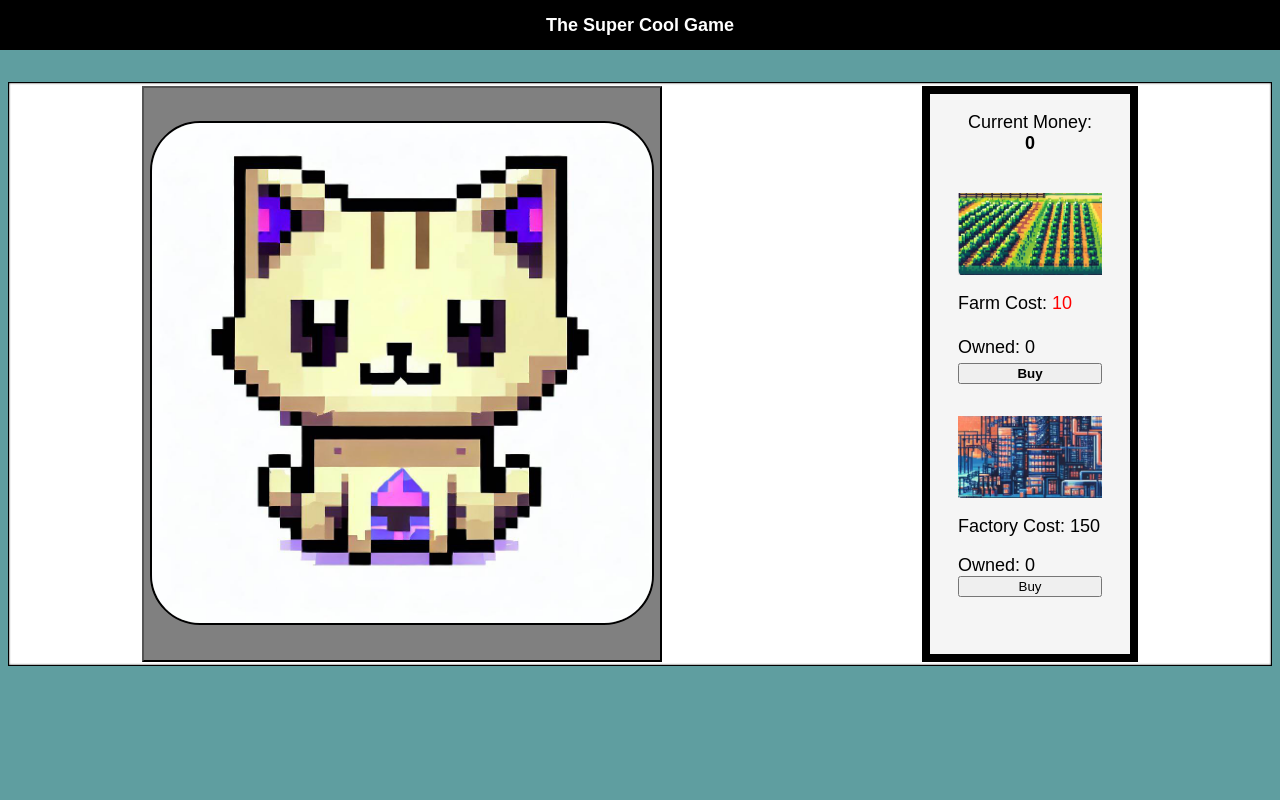
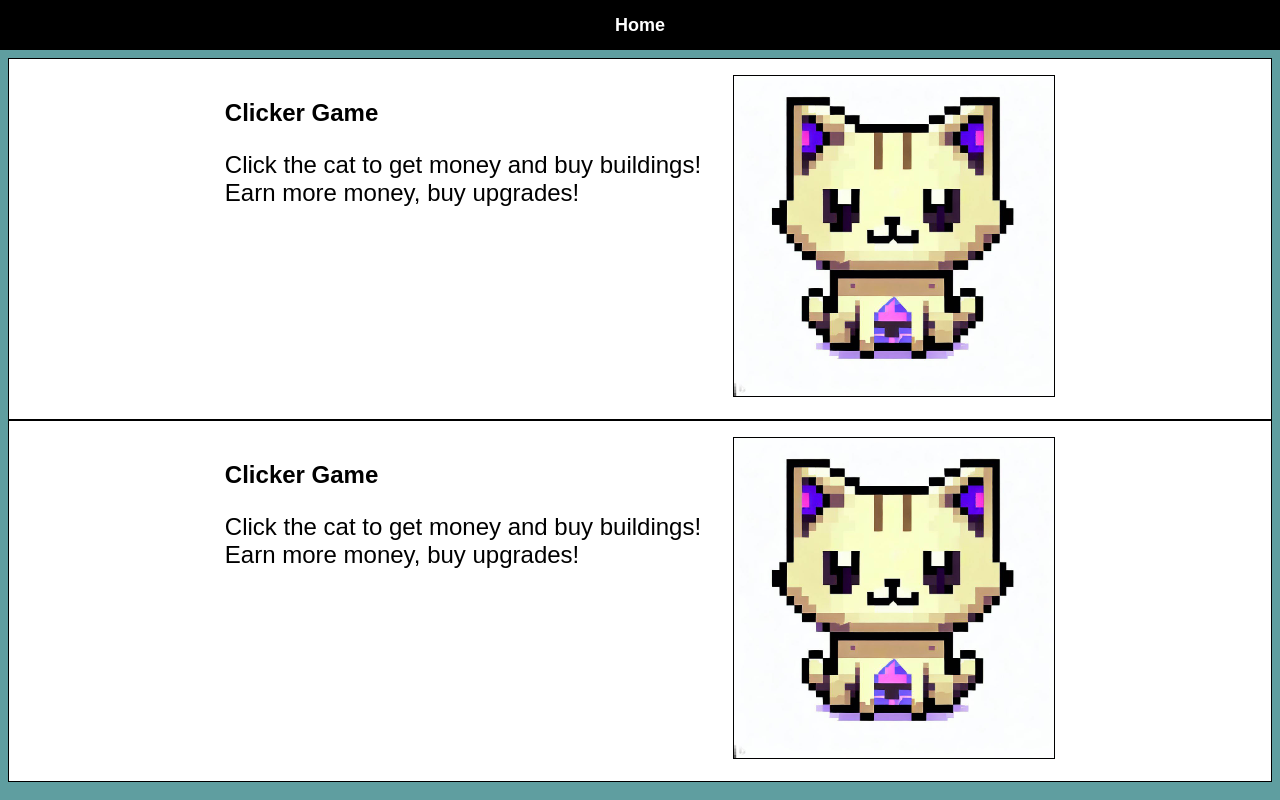
Before and after one commit to JamesSadler-Dev/Game-Website, a Flask app: page / in a window 1280 px wide. Run offline with Flask 3, Linux system fonts and the light colour scheme.

Commit message:
homepage and templating engine upgrade

```diff
--- a/app.py
+++ b/app.py
@@ -5,3 +5,7 @@ app = Flask(__name__)
 @app.route('/')
 def index():
     return render_template("index.html")
+
+@app.route("/clicker")
+def clicker():
+    return render_template("clicker.html")
--- a/static/styles/header.css
+++ b/static/styles/header.css
@@ -1,6 +1,6 @@
 
 .CSS-headerbar{
-    display: grid;
+    display: flex;
     justify-content: center;
     align-items: center;
     background-color: black;
--- /dev/null
+++ b/static/styles/index/body.css
@@ -0,0 +1,32 @@
+.CSS-allgames{
+    display: flex;
+    background-color: white;
+    flex-direction: column;
+    justify-content: center;
+}
+
+.CSS-games{
+    display: flex;
+    justify-content: center;
+    flex-direction:row;
+    font-size: x-large;
+    font-weight: 500;
+    border: 1px black solid;
+}
+
+.CSS-gamedescription{
+    flex-direction: column;
+}
+.CSS-games div{
+    margin: 1rem;
+}
+
+.CSS-games img{
+    height: 20rem;
+    width: 20rem;
+    border: 1px black solid;
+}
+
+#gametitle{
+    font-weight: 600;
+}
--- a/templates/index.html
+++ b/templates/index.html
@@ -1,53 +1,29 @@
-<!DOCTYPE html>
-<html lang="en">
-<head>
-    <meta charset="UTF-8">
-    <meta http-equiv="X-UA-Compatible" content="IE=edge">
-    <meta name="viewport" content="width=device-width, initial-scale=1.0">
-    <link rel="stylesheet" href="./static/styles/general.css">
-    <link rel="stylesheet" href="./static/styles/header.css">
-    <link rel="stylesheet" href="./static/styles/gamewindow.css">
-    <title>CoolClicker</title>
-</head>
-<body>
-    <header>
-        <div class="CSS-headerbar">
-            <a href="google.com">The Super Cool Game</a>
-        </div>
-    </header>
+{% extends "template.html" %}
 
-    <main>
-
-        <div class="CSS-gamewindow">
-            <button class="CSS-clickgamebutton">
-                <img src="./static/OIG (1).jpg" alt="click" class="CSS-catpic">
-            </button>
-
-            <div class="CSS-gamesidebar">
-                <p id="score">Current Money:<br>
-                    <span class="CSS-userscore"id="user-score"></span>
-                </p>
-                <br>
-                <div class="CSS-itembuycontainer">
-                    <img src="/static/farm.png" alt="farm" class="upgradepic">
-                    <p>Farm Cost: <span class="CSS-itemcost">10</span></p>
-                    <span class="CSS-ownedcount">Owned: <span class="JS-farmcount"></span></span>
-                    <button class="CSS-buybutton">Buy</button>
-                </div>
-                <div class="CSS-itembuycontainer">
-                    <img src="/static/Factory.png" alt="factory" class="upgradepic" id="factoryPic">
-                    <p>Factory Cost: <span class="CSS-facitemcost">150</span></p>
-                    <span class="CSS-facownedcount">Owned: <span class="JS-faccount"></span></span>
-                    <button class="CSS-facbuybutton">Buy</button>
-                </div>
-                <br>
-                <p></p>
+{% block styles %}
+ <link rel="stylesheet" href="/static/styles/index/body.css">
+{% endblock %}
+{% block body %}
+    <section class="CSS-allgames">
+        <div class="CSS-games">
+            <div class="CSS-gamedescription">
+                <p id="gametitle">Clicker Game</p>
+                <p>Click the cat to get money and buy buildings!<br>
+                    Earn more money, buy upgrades!</p>
+            </div>
+            <div>
+                <a href="/clicker"><img src="/static/images/clicker/cat.jpg" alt="clicker game"></a>
             </div>
         </div>
-    </main>
-    <footer>
-
-    </footer>
-    <script src="/static/index.js"></script>
-</body>
-</html>
+        <div class="CSS-games">
+            <div class="CSS-gamedescription">
+                <p id="gametitle">Clicker Game</p>
+                <p>Click the cat to get money and buy buildings!<br>
+                Earn more money, buy upgrades!</p>
+            </div>
+            <div>
+                <a href="/clicker"><img src="/static/images/clicker/cat.jpg" alt="clicker game"></a>
+            </div>
+        </div>
+    </section>
+{% endblock %}
--- /dev/null
+++ b/templates/template.html
@@ -0,0 +1,31 @@
+<!DOCTYPE html>
+<html lang="en">
+<head>
+    <meta charset="UTF-8">
+    <meta http-equiv="X-UA-Compatible" content="IE=edge">
+    <meta name="viewport" content="width=device-width, initial-scale=1.0">
+    <link rel="stylesheet" href="./static/styles/header.css">
+    <link rel="stylesheet" href="./static/styles/general.css">
+    {% block styles %}
+    {% endblock %}
+    <title>James' Games</title>
+</head>
+<body>
+    <header>
+        <div class="CSS-headerbar">
+            <a href="/">Home</a>
+        </div>
+    </header>
+
+    <main>
+        {% block body %}
+        {% endblock %}
+    </main>
+    <footer>
+
+    </footer>
+        {% block scripts %}
+
+        {% endblock %}
+</body>
+</html>
```
Also changed, not shown: templates/clicker.html (added, +39 -0 lines), static/images/clicker/Factory.png (renamed from static/Factory.png), static/images/clicker/cat.jpg (renamed from static/OIG (1).jpg), static/images/clicker/farm.png (renamed from static/farm.png), static/scripts/clicker/clicker.js (renamed from static/index.js), static/styles/clicker/gamewindow.css (renamed from static/styles/gamewindow.css).
